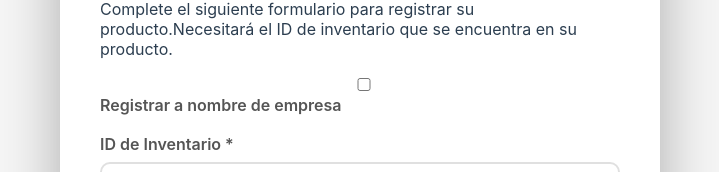
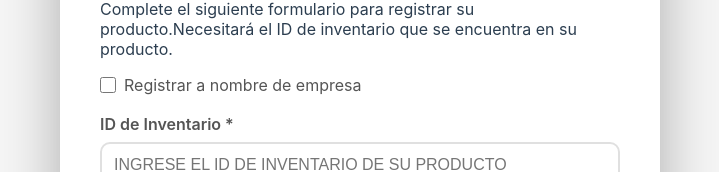
Before and after one commit to assetfy/assetfy-fabricantes, a React (Create React App) app in the folder client/: page /registro in a window 1280 px wide. Shown: the part 239-411 px from the top of the page, without its empty margins (280-999 px from the left). Built offline with nearby package versions, Linux system fonts and the light colour scheme; no server answers.

Commit message:
Fix checkbox alignment with labels in registration portal, garantias, and representantes
Co-authored-by: kallistiweb <54328303+kallistiweb@users.noreply.github.com>

```diff
--- a/client/src/App.css
+++ b/client/src/App.css
@@ -65,7 +65,7 @@ body {
   flex-shrink: 0;
 }
 
-.form-group input {
+.form-group input:not([type="checkbox"]) {
   width: 95%;
   padding: 0.75rem;
   border: 2px solid #e0e0e0;
@@ -73,7 +73,7 @@ body {
   transition: all 0.3s ease;
 }
 
-.form-group input:focus {
+.form-group input:not([type="checkbox"]):focus {
   outline: none;
   border-color: #667eea;
   box-shadow: 0 0 0 3px rgba(102, 126, 234, 0.3);
@@ -259,7 +259,7 @@ th {
   font-weight: bold;
 }
 
-.form-group input {
+.form-group input:not([type="checkbox"]) {
   width: 95%;
 }
 
--- a/client/src/index.css
+++ b/client/src/index.css
@@ -79,7 +79,7 @@ h2 {
   color: #555;
 }
 
-.form-group input,
+.form-group input:not([type="checkbox"]),
 .form-group select {
   width: 100%;
   padding: 0.75rem;
@@ -90,11 +90,29 @@ h2 {
   transition: all 0.3s ease;
 }
 
-.form-group input:focus,
+.form-group input:not([type="checkbox"]):focus,
 .form-group select:focus {
   outline: none;
   border-color: var(--primary-purple);
   box-shadow: 0 0 0 3px rgba(92, 45, 145, 0.2);
+}
+
+.form-group.form-group-checkbox label,
+.checkbox-label {
+  display: flex;
+  align-items: center;
+  gap: 0.5rem;
+  margin-bottom: 0;
+  font-weight: normal;
+  cursor: pointer;
+}
+
+.form-group.form-group-checkbox label input[type="checkbox"],
+.checkbox-label input[type="checkbox"] {
+  width: 16px;
+  height: 16px;
+  margin: 0;
+  flex-shrink: 0;
 }
 
 button {
```
